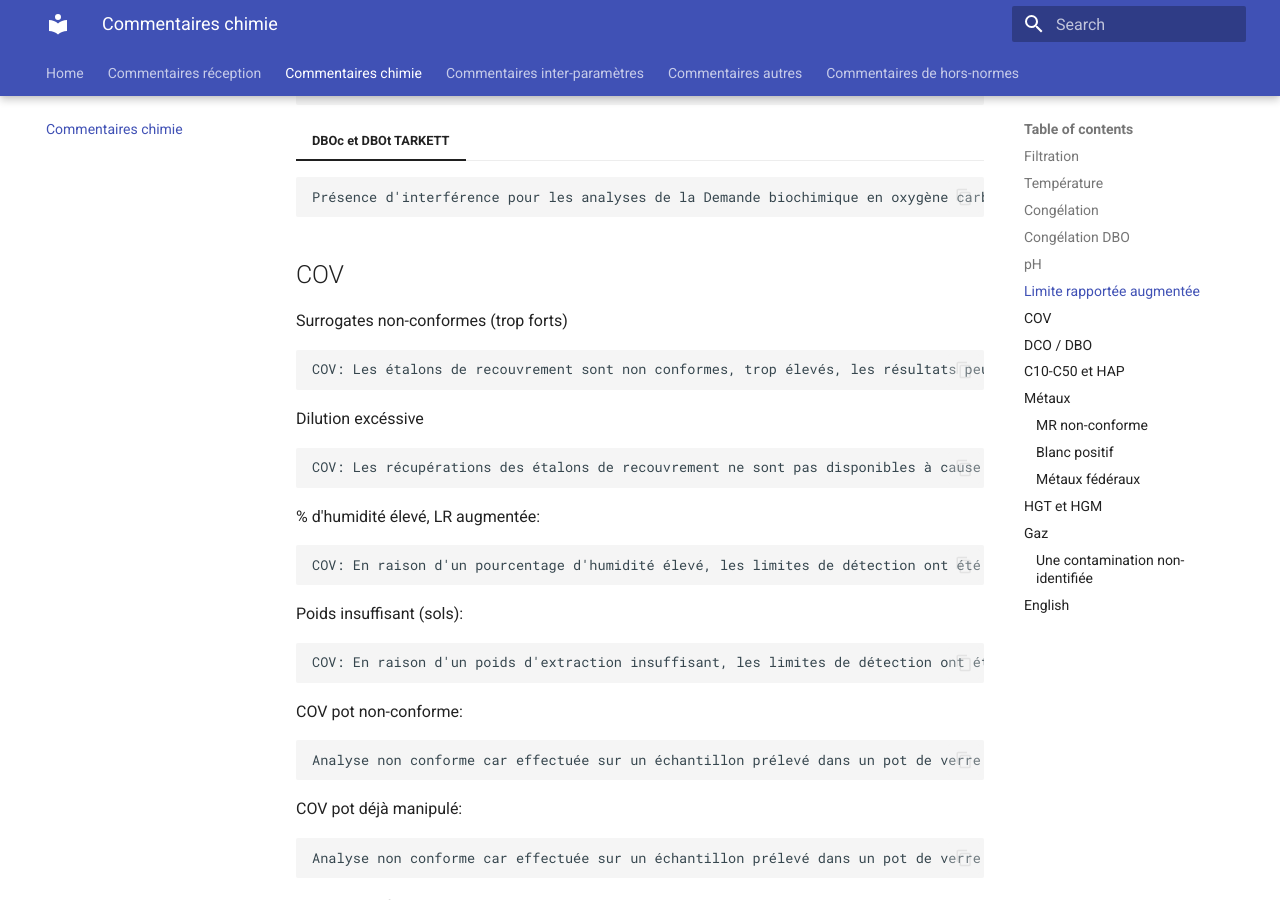
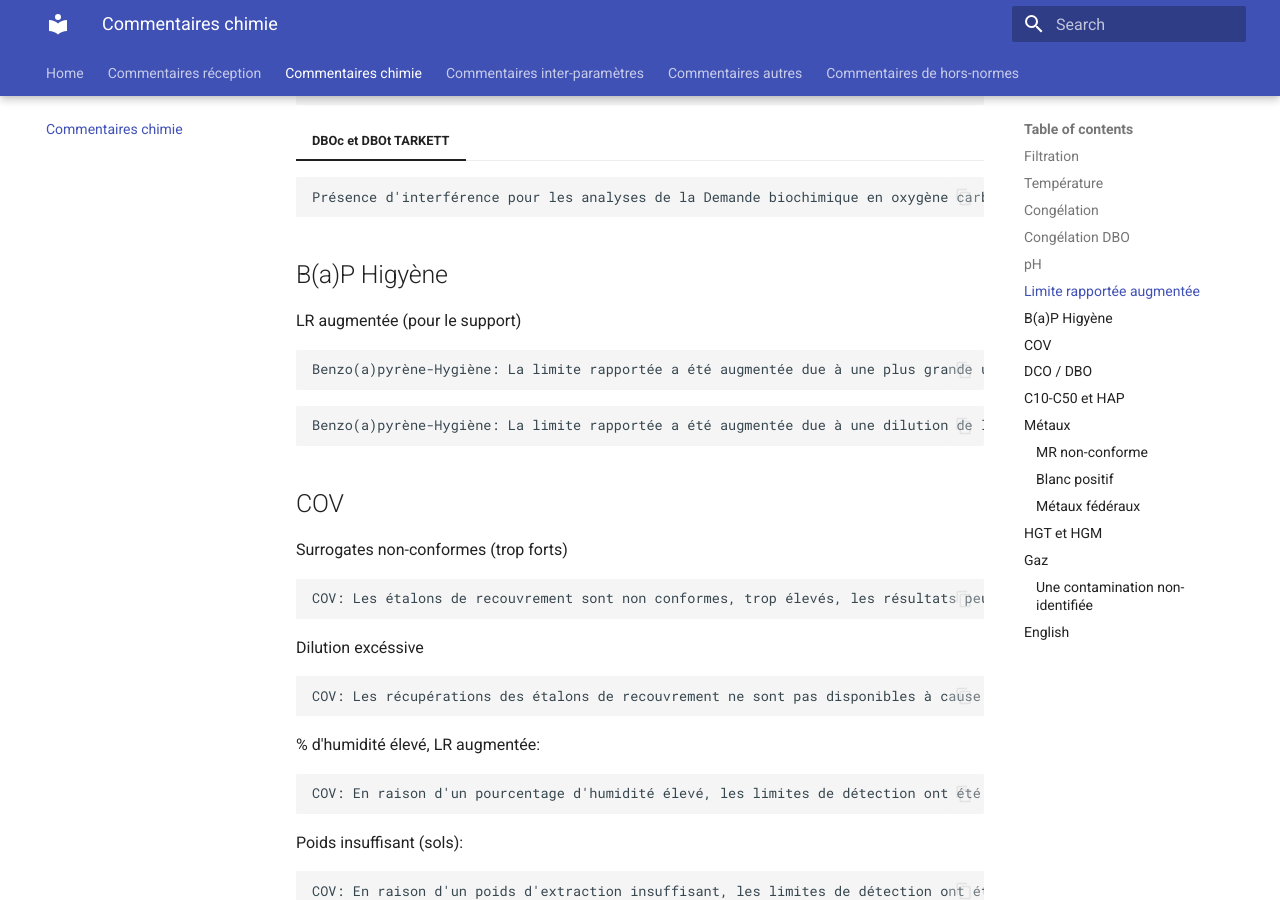
Before and after one commit to denisshragin/comments, an MkDocs documentation site: the page built from docs/chemistry.md, in a window 1280 px wide and 900 px high, scrolled down 2998 px. Built offline with MkDocs 1.6.1 and Material for MkDocs 9.7.7, drawn with Linux system fonts in a browser that asks for light colours.

Commit message:
Comment BaP added

````diff
--- a/docs/chemistry.md
+++ b/docs/chemistry.md
@@ -168,6 +168,16 @@ Présence d'interférence pour l’analyse de la Demande biochimique en oxygène
 ```
 Présence d'interférence pour les analyses de la Demande biochimique en oxygène carbonée et de la Demande biochimique en oxygène totale. Les résultats sont à interpréter avec diligence et discernement.
 ```
+
+## B(a)P Higyène
+LR augmentée (pour le support)
+```
+Benzo(a)pyrène-Hygiène: La limite rapportée a été augmentée due à une plus grande utilisation de solvant en raison de la matrice de l'échantillon.
+```
+```
+Benzo(a)pyrène-Hygiène: La limite rapportée a été augmentée due à une dilution de l'échantillon en raison de la matrice.
+```
+
 ## COV
 Surrogates non-conformes (trop forts)
 ```
````
